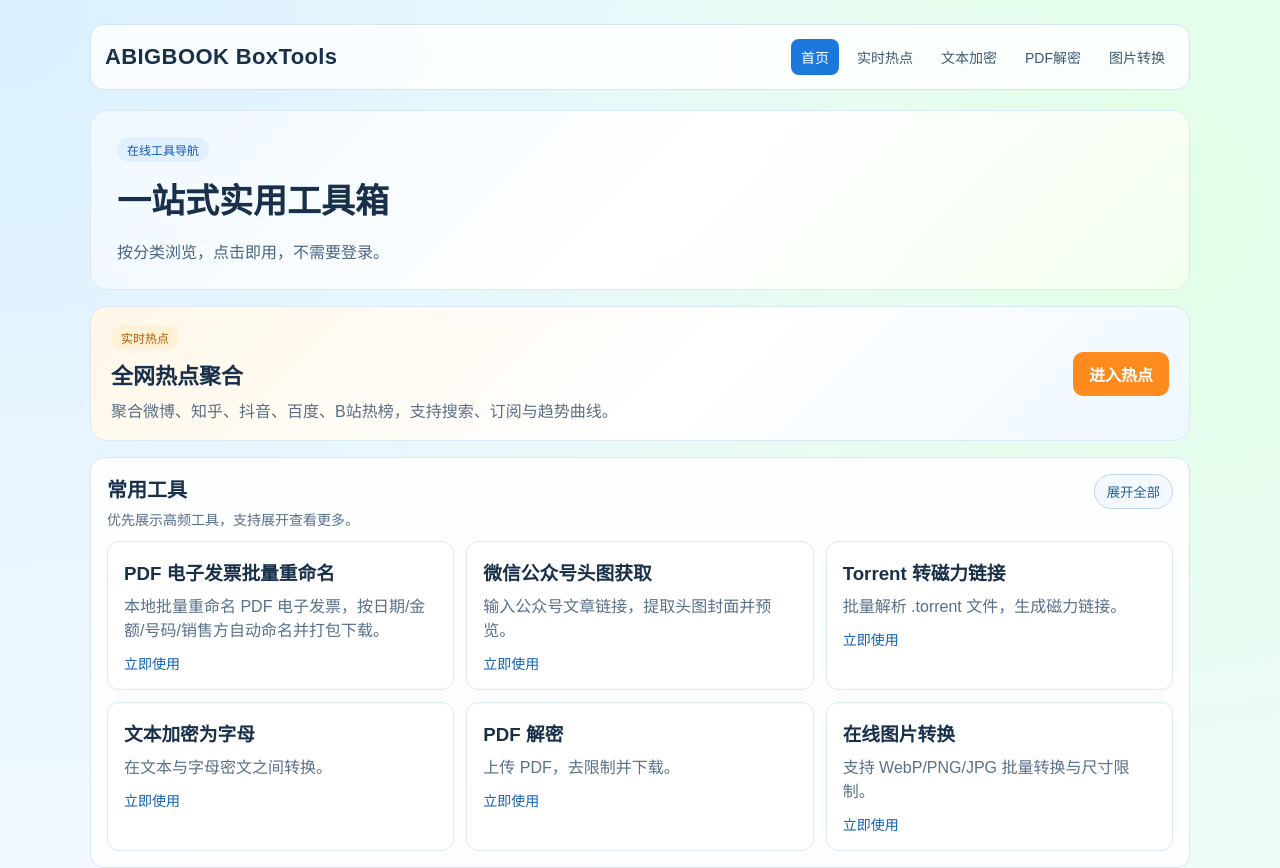
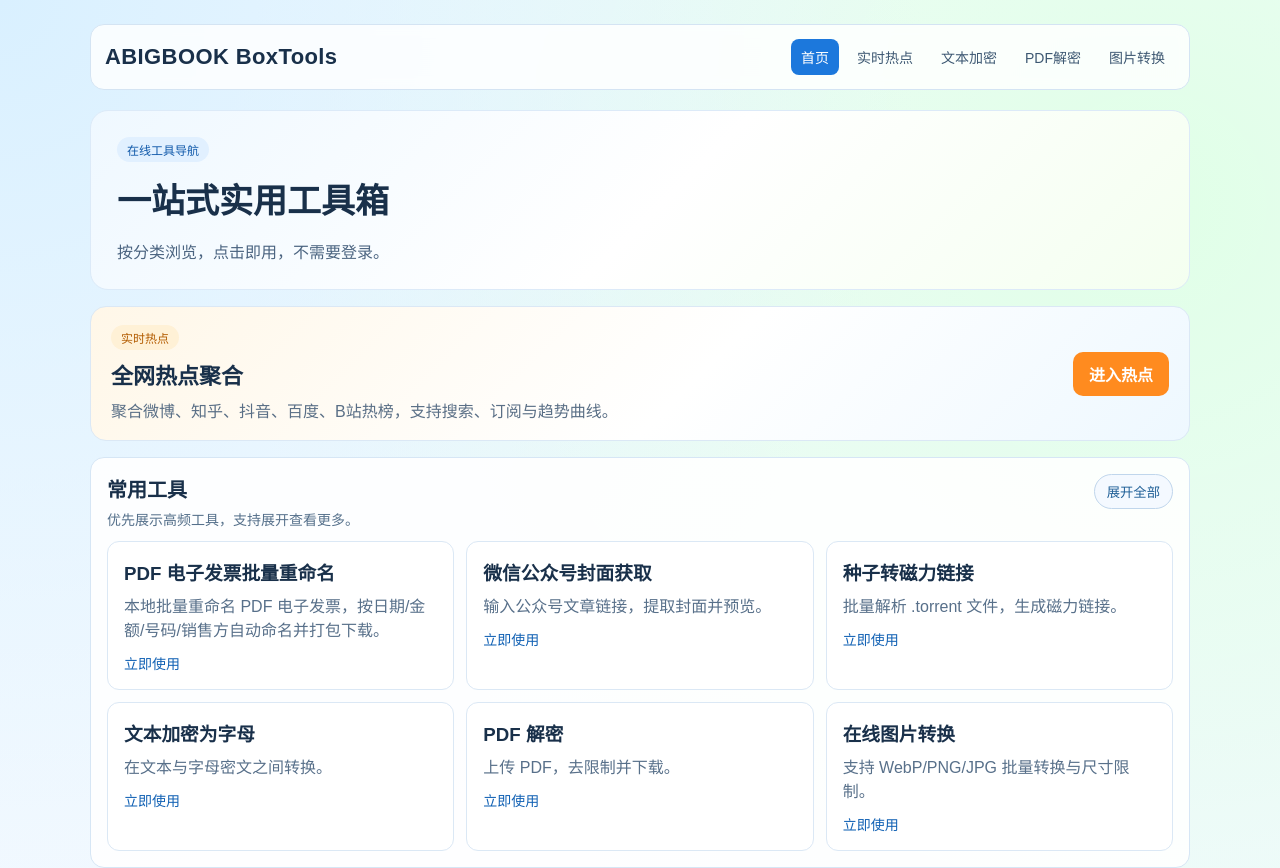
Before and after one commit to love-Liushuang/tools, a React (Vite) app in the folder client/: page / in a window 1280 px wide. Shown: the top 868 px of the page. Built offline with nearby package versions, Linux system fonts and the light colour scheme.

Commit message:
feat: 更改文案

```diff
--- a/client/src/data/tools.js
+++ b/client/src/data/tools.js
@@ -34,7 +34,7 @@ export const tools = [
     },
     {
         id: 'torrent-magnet',
-        name: 'Torrent 转磁力链接',
+        name: '种子转磁力链接',
         desc: '批量解析 .torrent 文件，生成磁力链接。',
         category: 'encode',
         path: '/tools/torrent-magnet'
@@ -90,8 +90,8 @@ export const tools = [
     },
     {
         id: 'getgzhtoutu',
-        name: '微信公众号头图获取',
-        desc: '输入公众号文章链接，提取头图封面并预览。',
+        name: '微信公众号封面获取',
+        desc: '输入公众号文章链接，提取封面并预览。',
         category: 'image',
         path: '/tools/getgzhtoutu'
     },
--- a/client/src/pages/TorrentMagnetPage.jsx
+++ b/client/src/pages/TorrentMagnetPage.jsx
@@ -343,7 +343,7 @@ function TorrentMagnetPage() {
 
   return (
     <ToolPageShell
-      title="Torrent 转磁力链接"
+      title="种子转磁力链接"
       desc="批量解析 .torrent 文件，本地生成磁力链接，文件不会上传服务器。"
     >
       <div className="upload-box">
--- a/client/src/pages/WechatCoverPage.jsx
+++ b/client/src/pages/WechatCoverPage.jsx
@@ -49,7 +49,7 @@ function WechatCoverPage () {
     };
 
     return (
-        <ToolPageShell title="微信公众号头图获取" desc="输入公众号文章链接，提取文章封面图地址并预览。">
+        <ToolPageShell title="微信公众号封面获取" desc="输入公众号文章链接，提取文章封面图地址并预览。">
             <div className="div-search-wrap">
                 <label className="field-block">
                     <span>请输入公众号文章链接</span>
```
